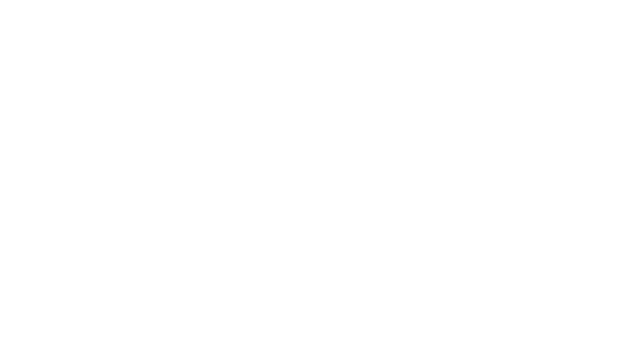
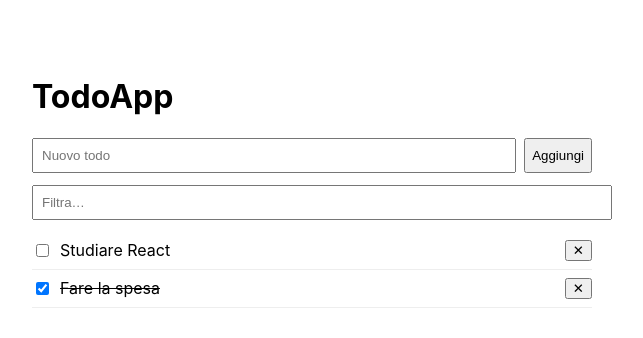
Before and after one commit to ingEnricoGiorgi/ReactITS, a React (Create React App) app in the folder my_react_app/: page /custom in a window 1280 px wide. Before the commit this address had no page. Shown: the top 338 px of the page, without its empty margins (328-971 px from the left). Built offline with nearby package versions, Linux system fonts and the light colour scheme.

Commit message:
to do app

```diff
--- a/my_react_app/src/App.js
+++ b/my_react_app/src/App.js
@@ -13,7 +13,8 @@
 import { BrowserRouter as Router, Routes, Route } from "react-router-dom";
 import Home from "./pages/Home";
 import CoinPage from "./pages/CoinPage";
-import FeedbackApp from './pages/FeedbackZio';
+import FeedbackApp from './pages/FeedbackPages';
+import CustomApp from './pages/CustomApp';
 
 <HelloWithProps
   to="Allievo"
@@ -29,6 +30,7 @@
         <Route path="/" element={<Home />} />
         <Route path="/coin" element={<CoinPage />} />
         <Route path="/feedback" element={<FeedbackApp />} />
+        <Route path="/custom" element={<CustomApp />} />
       </Routes>
     </Router>
   );
--- /dev/null
+++ b/my_react_app/src/components/AddToDo.jsx
@@ -0,0 +1,25 @@
+import { useState } from "react";
+
+export default function AddTodo({ onAdd }) {
+  const [title, setTitle] = useState("");
+
+  function submit(e) {
+    e.preventDefault();
+    const t = title.trim();
+    if (!t) return;
+    onAdd(t);
+    setTitle("");
+  }
+
+  return (
+    <form onSubmit={submit} style={{ display: "flex", gap: 8 }}>
+      <input
+        value={title}
+        onChange={e => setTitle(e.target.value)}
+        placeholder="Nuovo todo"
+        style={{ flex: 1, padding: 8 }}
+      />
+      <button>Aggiungi</button>
+    </form>
+  );
+}
--- /dev/null
+++ b/my_react_app/src/components/ToDoList.jsx
@@ -0,0 +1,17 @@
+import TodoItem from "./TodoItem";
+
+export default function TodoList({ todos, onToggle, onDelete }) {
+  if (!todos.length) return <p>Nessun risultato.</p>;
+  return (
+    <ul style={{ listStyle: "none", padding: 0, margin: 0 }}>
+      {todos.map(t => (
+        <TodoItem
+          key={t.id}
+          todo={t}
+          onToggle={onToggle}
+          onDelete={onDelete}
+        />
+      ))}
+    </ul>
+  );
+}
--- /dev/null
+++ b/my_react_app/src/components/TodoItem.jsx
@@ -0,0 +1,23 @@
+export default function TodoItem({ todo, onToggle, onDelete }) {
+  return (
+    <li
+      style={{
+        display: "flex",
+        alignItems: "center",
+        gap: 8,
+        padding: "8px 0",
+        borderBottom: "1px solid #eee",
+      }}
+    >
+      <input
+        type="checkbox"
+        checked={todo.done}
+        onChange={() => onToggle(todo.id)}
+      />
+      <span style={{ flex: 1, textDecoration: todo.done ? "line-through" : "none" }}>
+        {todo.title}
+      </span>
+      <button onClick={() => onDelete(todo.id)} aria-label="Delete">✕</button>
+    </li>
+  );
+}
--- /dev/null
+++ b/my_react_app/src/pages/CustomApp.jsx
@@ -0,0 +1,45 @@
+import { useState } from "react";
+import AddTodo  from "../components/AddToDo";
+import TodoList from "../components/ToDoList";
+
+export default function CustomApp() {
+  const [todos, setTodos] = useState([
+    { id: 1, title: "Studiare React", done: false },
+    { id: 2, title: "Fare la spesa", done: true },
+  ]);
+  const [filterText, setFilterText] = useState("");
+
+  const onAdd = (title) =>
+    setTodos(t => [...t, { id: Date.now(), title, done: false }]);
+
+  const onToggle = (id) =>
+    setTodos(t => t.map(x => x.id === id ? { ...x, done: !x.done } : x));
+
+  const onDelete = (id) =>
+    setTodos(t => t.filter(x => x.id !== id));
+
+  const visible = todos.filter(t =>
+    t.title.toLowerCase().includes(filterText.toLowerCase())
+  );
+
+  return (
+    <main style={{ maxWidth: 560, margin: "40px auto", padding: 16 }}>
+      <h1>TodoApp</h1>
+
+      <AddTodo onAdd={onAdd} />
+
+      <input
+        placeholder="Filtra…"
+        value={filterText}
+        onChange={e => setFilterText(e.target.value)}
+        style={{ width: "100%", padding: 8, margin: "12px 0" }}
+      />
+
+      <TodoList
+        todos={visible}
+        onToggle={onToggle}
+        onDelete={onDelete}
+      />
+    </main>
+  );
+}
--- a/my_react_app/src/pages/Home.js
+++ b/my_react_app/src/pages/Home.js
@@ -7,6 +7,7 @@
       <h1>Benvenuto</h1>
       <p>Vai alla <Link to="/coin">Coin Flipper</Link></p>
       <p>Vai alla <Link to="/feedback">Feedback</Link></p>
+      <p>Vai alla <Link to="custom">CustomApp</Link></p>
     </div>
   );
 }
```
Also changed, not shown: my_react_app/src/pages/FeedbackPages.js (renamed from my_react_app/src/pages/FeedbackZio.js).
